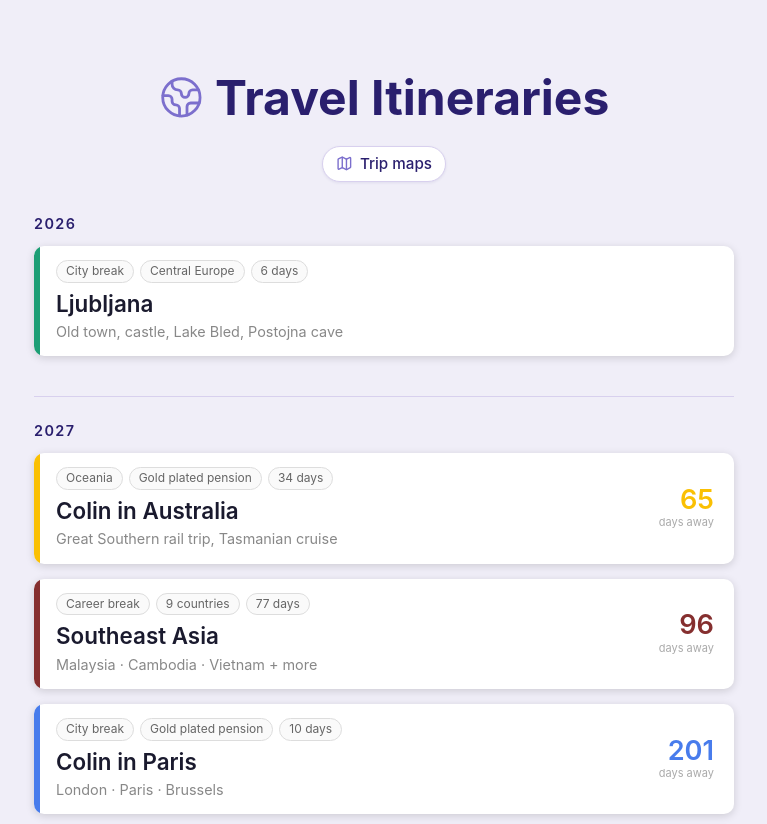
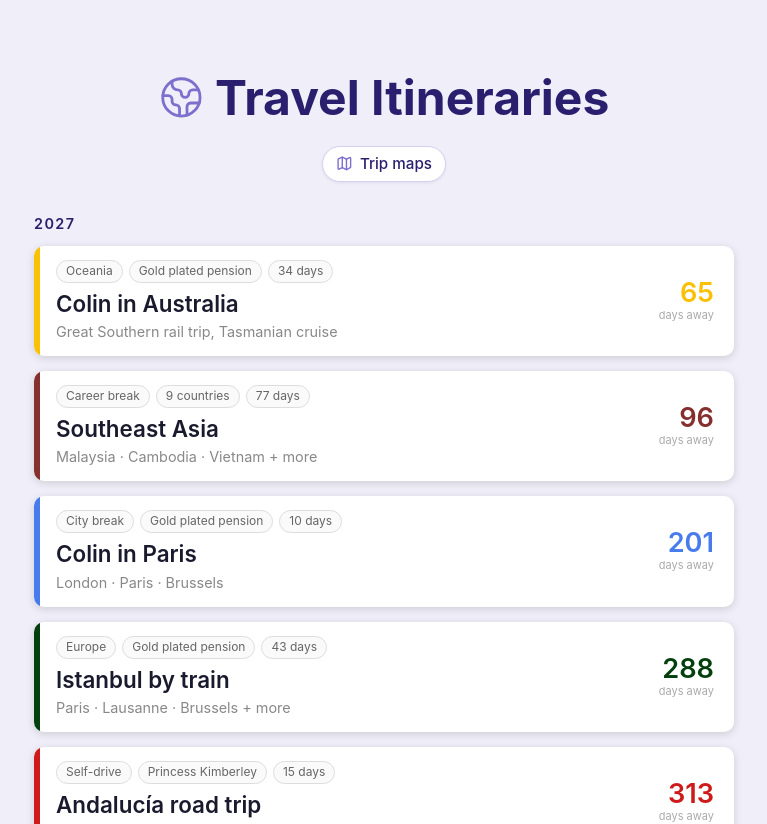
Before and after one commit to 22341/travel-stuff, a React (Vite) app: page / in a window 1280 px wide. Shown: the top 824 px of the page, without its empty margins (256-1023 px from the left). Built offline with nearby package versions, Linux system fonts and the light colour scheme.

Commit message:
ljubljana

```diff
--- a/src/data/trips.ts
+++ b/src/data/trips.ts
@@ -14,15 +14,6 @@ export interface Trip {
 }
 
 export const trips: Trip[] = [
-  {
-    slug: "slovenia",
-    title: "Ljubljana",
-    year: 2026,
-    startDate: "2026-11-01",
-    tags: ["City break", "Central Europe", "6 days"],
-    description: "Old town, castle, Lake Bled, Postojna cave",
-    accentColor: "#1D9E75",
-  },
   {
     slug: "australia",
     title: "Colin in Australia",
```
